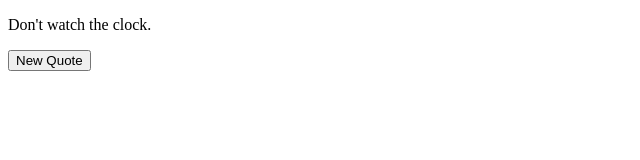
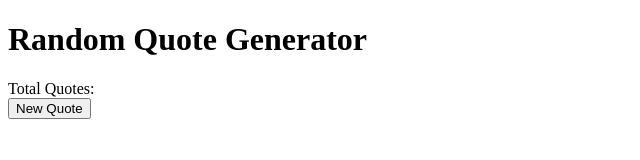
Before and after one commit to KalikaDakshini/quote-generator-001, a plain HTML site: page index.html in a window 1280 px wide. Shown: the whole page, without its empty margins (0-640 px from the left). Drawn offline with Linux system fonts and the light colour scheme.

Commit message:
Updated index.html

```diff
--- a/index.html
+++ b/index.html
@@ -7,9 +7,10 @@
     <script src="script.js" defer></script>
 </head>
 <body>
-    <div id="quote-container">
-        <p id="quote"></p>
-        <button id="new-quote">New Quote</button>
-    </div>
+    <h1>Random Quote Generator</h1>
+    <div id="quote-display"></div>
+    <div id="quote-status" aria-live="polite"></div>
+    <div>Total Quotes: <span id="quote-count"></span></div>
+    <button id="new-quote">New Quote</button>
 </body>
 </html>
```
